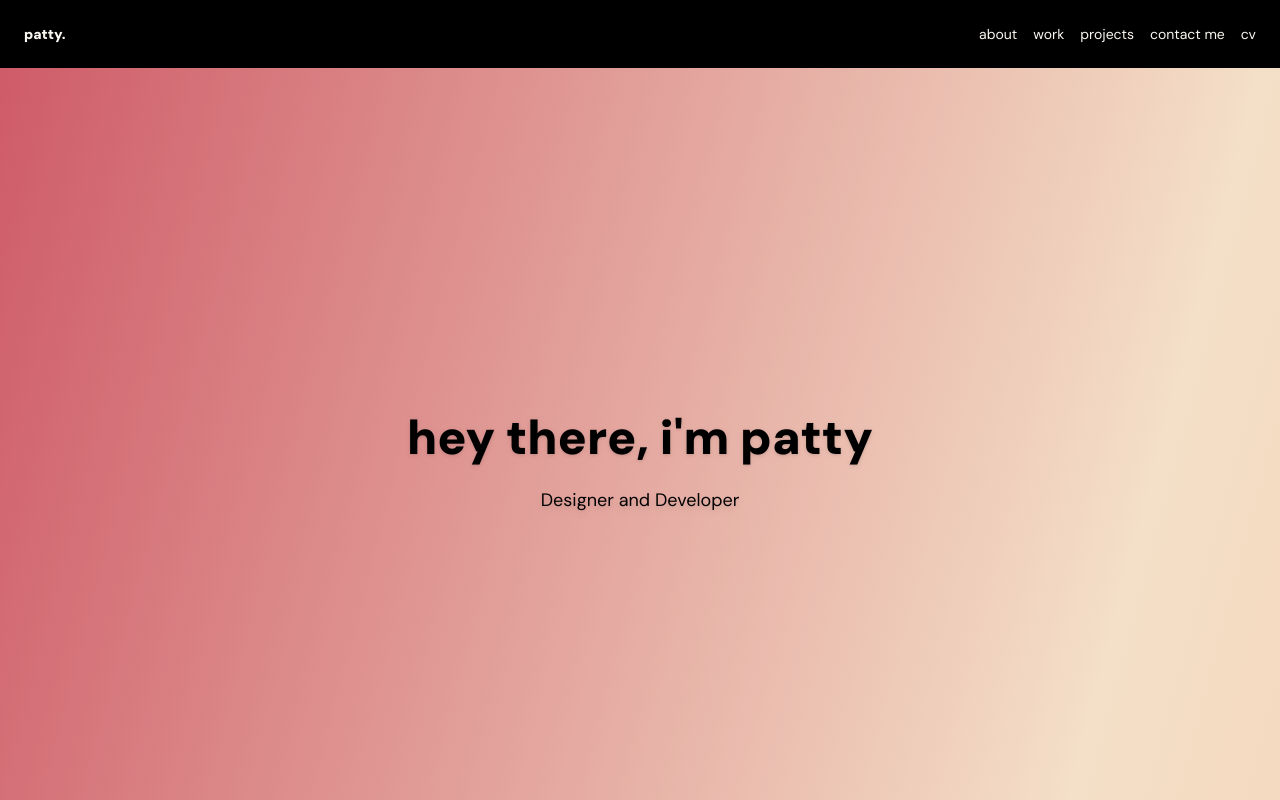
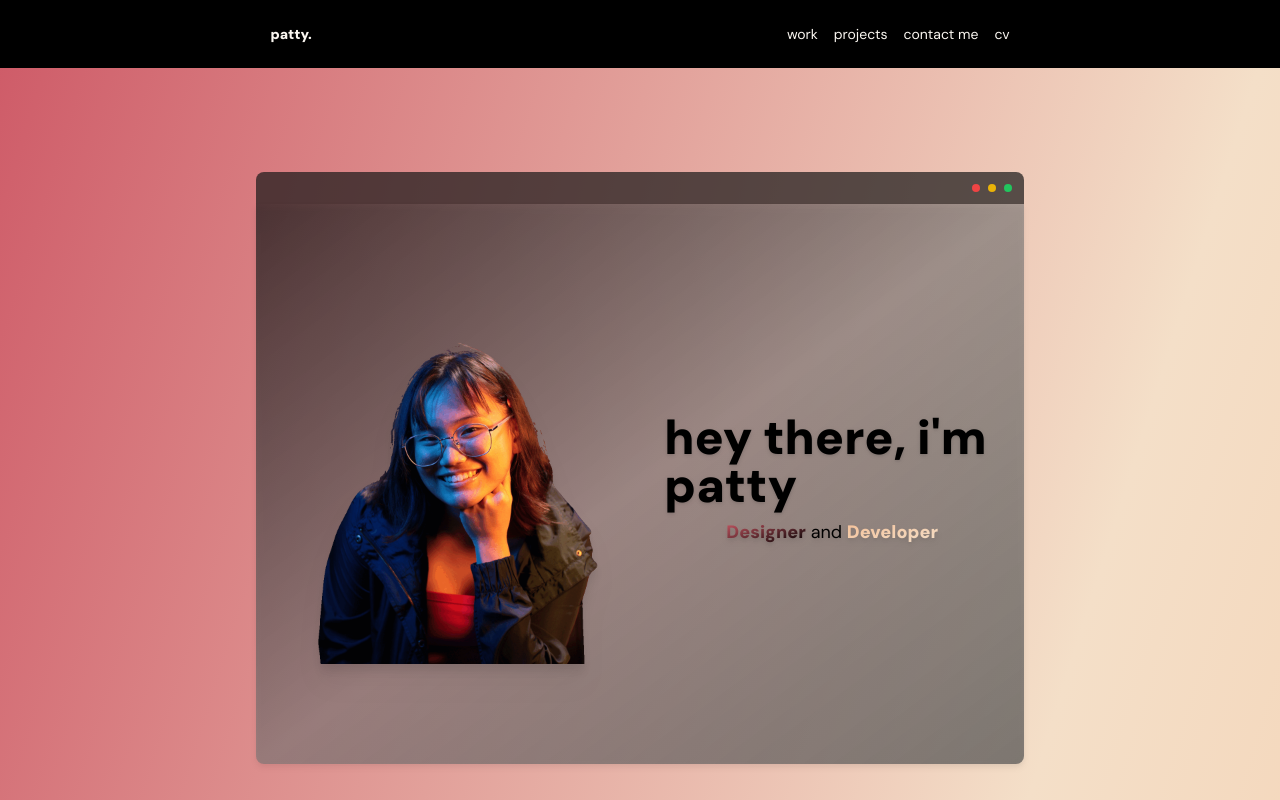
Before and after one commit to pattyarao-dev/pattyarao, a Next.js app: page / in a window 1280 px wide. Shown: the top 800 px of the page. Built offline with nearby package versions, Linux system fonts and the light colour scheme.

Commit message:
edited hero section

```diff
--- a/app/globals.css
+++ b/app/globals.css
@@ -11,6 +11,10 @@
 @layer components {
   button {
     @apply btn-transition cursor-pointer hover:scale-110
+  }
+
+  h1, h2, h3, p {
+    @apply cursor-default
   }
 
   .btn-transition {
--- a/app/page.tsx
+++ b/app/page.tsx
@@ -18,7 +18,7 @@ export default function Home() {
     >
       <Navbar />
       <HeroSection />
-      <AboutMe />
+      {/* <AboutMe /> */}
       <Work />
       <Projects />
       <ContactMe />
--- a/components/HeroSection.tsx
+++ b/components/HeroSection.tsx
@@ -1,17 +1,37 @@
 import Image from "next/image";
-import gradient from "@/public/5.png"
+import gradient from "@/public/5.png";
+import portrait from "@/public/self-portrait.gif";
+
+//icons
+import { GoDotFill } from "react-icons/go";
 
 const HeroSection = () => {
-    return (
-        <section id="hero__section" className="flex-col gap-4">
-            <p className="text-2xl lg:text-5xl font-black drop-shadow">hey there, i&apos;m patty</p>
-            <div className="w-1/2 p-2 justify-center items-center rounded-lg drop-shadow-md text-sm lg:text-lg text-center">
-                <p><span>Designer</span> and <span>Developer</span></p>
-            </div>
-        </section>
-     );
-}
+  return (
+    <section id="hero__section" className="flex-col">
+      <div className="w-[80%] lg:w-[60%] p-2 flex items-center justify-end bg-neutral-900/70 rounded-t-lg">
+        <GoDotFill className="text-red-500"/>
+        <GoDotFill className="text-yellow-500" />
+        <GoDotFill className="text-green-500"/>
+      </div>
+      <div className="w-[80%] lg:w-[60%] lg:h-[70vh] p-6 flex flex-col lg:flex-row gap-6 items-center justify-center bg-gradient-to-br from-neutral-900/70 via-neutral-500/60 to-neutral-600/70 rounded-b-lg drop-shadow-md">
+        <div>
+          <Image src={portrait} width={500} height={500} alt="self portrait" className="drop-shadow-xl"/>
+        </div>
+        <div className="flex-col gap-4">
+          <p className="text-2xl lg:text-5xl font-black drop-shadow">
+            hey there, i&apos;m patty
+          </p>
+          <div className="w-full p-2 justify-center items-center rounded-lg drop-shadow-md text-sm lg:text-lg text-center">
+            <p>
+              <span className="font-black text-transparent bg-clip-text bg-gradient-to-br from-pink-warm to-black">Designer</span> and <span className="font-black text-transparent bg-clip-text bg-gradient-to-br from-orange-mute to-brown-sand">Developer</span>
+            </p>
+          </div>
+        </div>
+      </div>
+    </section>
+  );
+};
 
-HeroSection.displayName = 'Hero Section';
+HeroSection.displayName = "Hero Section";
 
 export default HeroSection;
--- a/components/Navbar.tsx
+++ b/components/Navbar.tsx
@@ -16,7 +16,8 @@ const Navbar = () => {
   }
 
   return (
-    <div className="top-0 sticky w-full h-fit flex items-center justify-between p-6 bg-black text-off-white text-sm">
+    <div className="top-0 sticky w-full h-fit flex items-center justify-center p-6 bg-black text-off-white text-sm">
+      <div className="w-full lg:w-[60%] flex items-center justify-between">
       <h1
       className={`font-black transition ease duration-70 cursor-pointer hover:scale-125 ${selected === "hero" ? `text-pink-warm` : null}`}
       onClick={() => {
@@ -27,7 +28,7 @@ const Navbar = () => {
         patty.
       </h1>
       <div className="w-fit flex items-center justify-end gap-4">
-        <button
+        {/* <button
           className={`${selected === "about" ? `text-pink-warm` : null}`}
           onClick={() => {
             scrollToSection("aboutme__section");
@@ -35,7 +36,7 @@ const Navbar = () => {
           }}
         >
           about
-        </button>
+        </button> */}
         <button
           className={`${selected === "work" ? `text-pink-warm` : null}`}
           onClick={() => {
@@ -73,6 +74,7 @@ const Navbar = () => {
           cv
         </button>
       </div>
+      </div>
     </div>
   );
 };
```
Also changed, not shown: public/self-portrait.gif (added), public/self-portrait.png (added).
